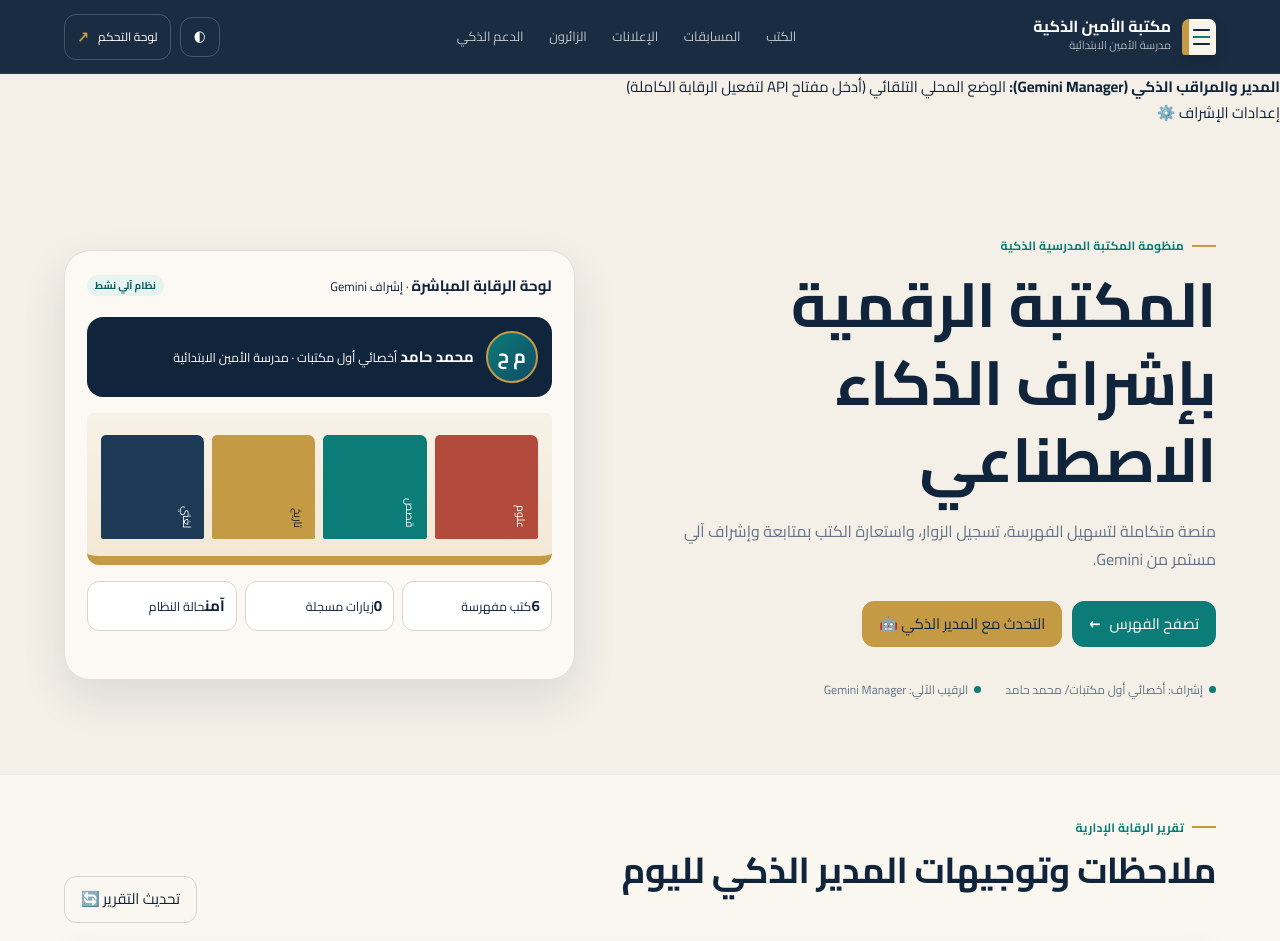
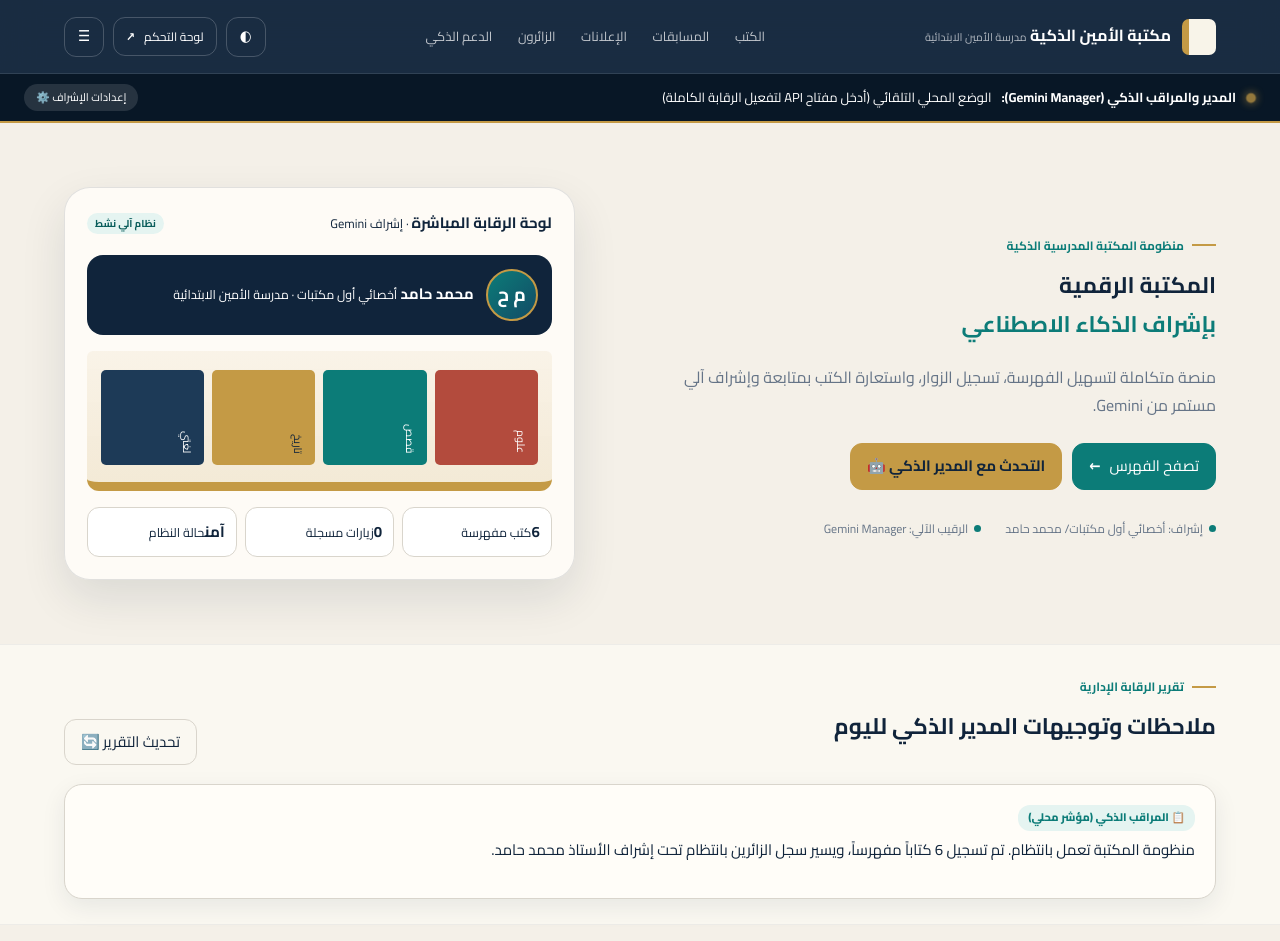
Before and after one commit to selim306306/A2, a website: page index.html in a window 1280 px wide. Shown: the top 941 px of the page. Drawn offline with Linux system fonts and the light colour scheme.

Commit message:
Add AI Manager styles and update layout
Added styles for AI Manager components and adjusted layout styles.

```diff
--- a/styles.css
+++ b/styles.css
@@ -22,71 +22,78 @@ body { margin: 0; background: var(--paper); color: var(--ink); font: 400 15px/1.
 a { color: inherit; text-decoration: none; }
 button, input, textarea, select { font: inherit; }
 button { cursor: pointer; }
-button:focus-visible, a:focus-visible, input:focus-visible, textarea:focus-visible { outline: 3px solid var(--gold); outline-offset: 3px; }
-.site-shell { min-height: 100vh; overflow: hidden; }
+
+/* AI Manager Live Top Bar */
+.ai-manager-bar { display: flex; align-items: center; justify-content: space-between; gap: 12px; padding: 10px 24px; background: #081726; color: #fff; font-size: 13px; border-bottom: 2px solid var(--gold); }
+.ai-manager-info { display: flex; align-items: center; gap: 10px; }
+.pulse-dot { width: 10px; height: 10px; border-radius: 50%; background: #22c55e; box-shadow: 0 0 10px #22c55e; animation: pulse 1.8s infinite; }
+.ai-manager-bar.local .pulse-dot { background: var(--gold); box-shadow: 0 0 10px var(--gold); }
+@keyframes pulse { 0% { transform: scale(0.95); opacity: 0.7; } 50% { transform: scale(1.15); opacity: 1; } 100% { transform: scale(0.95); opacity: 0.7; } }
+.ai-badge-link { background: rgba(255,255,255,.12); padding: 4px 12px; border-radius: 20px; font-size: 11px; transition: background .2s; }
+.ai-badge-link:hover { background: var(--gold); color: var(--ink); }
+
+/* AI Briefing Box */
+.ai-briefing-box { background: linear-gradient(135deg, #ffffff, #f4f8f8); border: 2px solid var(--teal); border-radius: var(--radius); }
+.ai-briefing-content { display: flex; flex-direction: column; gap: 6px; }
+.ai-icon-tag { font-size: 11px; font-weight: 800; color: var(--teal); background: #e5f4f1; padding: 3px 10px; border-radius: 12px; width: fit-content; }
+
+/* Layout Shell */
+.site-shell { min-height: 100vh; }
 .topbar { position: sticky; top: 0; z-index: 20; display: flex; align-items: center; justify-content: space-between; gap: 24px; min-height: 74px; padding: 12px clamp(18px, 5vw, 72px); color: #fff; background: rgba(16,36,59,.96); border-bottom: 1px solid rgba(255,255,255,.1); backdrop-filter: blur(18px); }
-.brand, .footer-brand { display: inline-flex; align-items: center; gap: 11px; }
-.brand-copy { display: grid; gap: 0; }
-.brand-copy strong { font-size: 16px; line-height: 1.2; letter-spacing: -.2px; }
-.brand-copy small { color: rgba(255,255,255,.65); font-size: 11px; }
-.brand-mark { width: 34px; height: 36px; display: inline-block; position: relative; overflow: hidden; border-radius: 7px 7px 3px 3px; background: linear-gradient(90deg, var(--gold) 0 22%, #f8f4e9 22% 100%); box-shadow: 0 4px 12px rgba(0,0,0,.18); }
-.brand-mark::before, .brand-mark::after { content: ""; position: absolute; right: 6px; left: 11px; height: 2px; background: var(--ink); border-radius: 2px; }
-.brand-mark::before { top: 10px; } .brand-mark::after { bottom: 10px; }
-.brand-mark span { position: absolute; right: 6px; left: 11px; top: 17px; height: 2px; background: var(--teal); }
-.brand-mark.small { width: 27px; height: 29px; }
-.brand-mark.small::before { top: 8px; } .brand-mark.small::after { bottom: 8px; } .brand-mark.small span { top: 13px; }
+.brand { display: inline-flex; align-items: center; gap: 11px; }
+.brand-copy strong { font-size: 16px; line-height: 1.2; } .brand-copy small { color: rgba(255,255,255,.65); font-size: 11px; }
+.brand-mark { width: 34px; height: 36px; border-radius: 7px; background: linear-gradient(90deg, var(--gold) 0 22%, #f8f4e9 22% 100%); }
+
 .primary-nav { display: flex; align-items: center; gap: clamp(12px, 2vw, 28px); color: rgba(255,255,255,.72); font-size: 13px; }
-.primary-nav a { transition: color .2s ease; } .primary-nav a:hover, .primary-nav a.active { color: #fff; }
+.primary-nav a:hover, .primary-nav a.active { color: #fff; font-weight: 700; }
 .top-actions { display: flex; align-items: center; gap: 9px; }
 .icon-button, .menu-toggle { width: 40px; height: 40px; border: 1px solid rgba(255,255,255,.2); border-radius: 12px; color: #fff; background: transparent; }
-.icon-button:hover, .menu-toggle:hover { background: rgba(255,255,255,.1); }
 .admin-link { display: inline-flex; align-items: center; gap: 9px; padding: 8px 12px; border: 1px solid rgba(255,255,255,.2); border-radius: 12px; color: #fff; font-size: 12px; }
-.admin-link b { color: var(--gold); font-size: 16px; }
-.menu-toggle { display: none; }
 
 #app { min-height: 740px; }
-.page-shell { max-width: 1320px; margin: 0 auto; padding: 42px clamp(18px, 5vw, 72px) 80px; }
-.page-hero { display: grid; grid-template-columns: 1fr auto; align-items: end; gap: 20px; padding: 30px 0; }
+.page-shell { max-width: 1320px; margin: 0 auto; padding: 20px clamp(18px, 5vw, 72px) 80px; }
+.page-hero { display: grid; grid-template-columns: 1fr auto; align-items: end; gap: 20px; padding: 20px 0; }
 .page-hero h1 { font-size: clamp(32px, 5vw, 53px); margin-bottom: 8px; }
-.page-hero p { max-width: 660px; margin-bottom: 0; color: var(--muted); }
-.eyebrow { display: inline-flex; align-items: center; gap: 8px; margin: 0 0 10px; color: var(--teal); font-size: 12px; font-weight: 700; letter-spacing: .2px; }
+.eyebrow { display: inline-flex; align-items: center; gap: 8px; margin: 0 0 10px; color: var(--teal); font-size: 12px; font-weight: 700; }
 .eyebrow::before { content: ""; width: 24px; height: 2px; background: var(--gold); }
-h1, h2, h3, p { margin-top: 0; } h1, h2, h3 { line-height: 1.25; letter-spacing: -.5px; }
-h1 { font-size: clamp(33px, 5vw, 62px); margin-bottom: 18px; } h2 { font-size: clamp(24px, 3vw, 36px); } h3 { font-size: 18px; }
+
+h1, h2, h3, p { margin-top: 0; }
 .lead { color: var(--muted); max-width: 620px; font-size: 16px; }
-.btn { display: inline-flex; align-items: center; justify-content: center; gap: 9px; min-height: 45px; padding: 9px 16px; border: 1px solid var(--line); border-radius: 12px; background: var(--surface); color: var(--ink); transition: transform .2s, box-shadow .2s, background .2s, border-color .2s; }
-.btn:hover { transform: translateY(-2px); box-shadow: var(--shadow-soft); border-color: var(--ink-2); }
-.btn.primary { border-color: var(--teal); background: var(--teal); color: #fff; } .btn.primary:hover { background: var(--teal-dark); }
-.btn.gold { border-color: var(--gold); background: var(--gold); color: var(--ink); } .btn.subtle { background: transparent; }
+.btn { display: inline-flex; align-items: center; justify-content: center; gap: 9px; min-height: 45px; padding: 9px 16px; border: 1px solid var(--line); border-radius: 12px; background: var(--surface); color: var(--ink); transition: transform .2s, box-shadow .2s; }
+.btn:hover { transform: translateY(-2px); box-shadow: var(--shadow-soft); }
+.btn.primary { border-color: var(--teal); background: var(--teal); color: #fff; }
+.btn.gold { border-color: var(--gold); background: var(--gold); color: var(--ink); font-weight: 700; }
+.btn.subtle { background: transparent; }
 .btn.block { width: 100%; }
 
-.hero { position: relative; display: grid; grid-template-columns: 1.05fr .95fr; gap: clamp(30px, 6vw, 92px); align-items: center; max-width: 1320px; margin: 0 auto; padding: clamp(54px, 8vw, 110px) clamp(18px, 5vw, 72px) 74px; }
-.hero-copy { position: relative; z-index: 1; }
-.hero-actions { display: flex; flex-wrap: wrap; gap: 10px; margin: 28px 0 32px; }
+.hero { position: relative; display: grid; grid-template-columns: 1.05fr .95fr; gap: clamp(30px, 6vw, 92px); align-items: center; max-width: 1320px; margin: 0 auto; padding: clamp(30px, 5vw, 70px) clamp(18px, 5vw, 72px); }
+.hero h1 span { color: var(--teal); }
+.hero-actions { display: flex; flex-wrap: wrap; gap: 10px; margin: 24px 0 28px; }
 .trust-row { display: flex; flex-wrap: wrap; gap: 14px 24px; color: var(--muted); font-size: 12px; }
-.trust-row span { display: inline-flex; align-items: center; gap: 6px; } .trust-row i { width: 7px; height: 7px; display: inline-block; border-radius: 50%; background: var(--teal); }
-.hero-board { position: relative; min-height: 430px; padding: 22px; border: 1px solid rgba(16,36,59,.12); border-radius: 26px; background: rgba(255,253,248,.73); box-shadow: var(--shadow); }
+.trust-row span { display: inline-flex; align-items: center; gap: 6px; } .trust-row i { width: 7px; height: 7px; border-radius: 50%; background: var(--teal); }
+
+.hero-board { position: relative; padding: 22px; border: 1px solid rgba(16,36,59,.12); border-radius: 26px; background: rgba(255,253,248,.85); box-shadow: var(--shadow); }
 .board-head { display: flex; align-items: center; justify-content: space-between; gap: 12px; margin-bottom: 18px; }
 .board-profile { display: flex; align-items: center; gap: 12px; padding: 14px; border-radius: 16px; background: var(--ink); color: #fff; }
 .profile-avatar { width: 52px; height: 52px; display: grid; place-items: center; border: 2px solid var(--gold); border-radius: 50%; background: linear-gradient(135deg, var(--teal), #124b66); color: #fff; font-size: 19px; font-weight: 700; }
-.book-shelf { display: grid; grid-template-columns: repeat(4, 1fr); align-items: end; gap: 8px; height: 152px; padding: 12px 14px 17px; margin: 16px 0; border-bottom: 9px solid var(--gold); border-radius: 6px 6px 12px 12px; background: linear-gradient(180deg, rgba(196,154,69,.08), rgba(196,154,69,.18)); }
-.shelf-book { min-height: 104px; padding: 11px 8px; border-radius: 5px 7px 2px 2px; color: #fff; writing-mode: vertical-rl; font-size: 11px; }
+.book-shelf { display: grid; grid-template-columns: repeat(4, 1fr); align-items: end; gap: 8px; height: 140px; padding: 12px 14px 17px; margin: 16px 0; border-bottom: 9px solid var(--gold); border-radius: 6px 6px 12px 12px; background: linear-gradient(180deg, rgba(196,154,69,.08), rgba(196,154,69,.18)); }
+.shelf-book { min-height: 95px; padding: 11px 8px; border-radius: 5px; color: #fff; writing-mode: vertical-rl; font-size: 11px; }
 .shelf-book:nth-child(1) { background: #b34b3d; } .shelf-book:nth-child(2) { background: #0c7c78; } .shelf-book:nth-child(3) { background: #c49a45; color: var(--ink); } .shelf-book:nth-child(4) { background: #1d3a57; }
 .board-stats { display: grid; grid-template-columns: repeat(3, 1fr); gap: 8px; } .mini-stat { padding: 11px; border: 1px solid var(--line); border-radius: 12px; background: #fff; }
 
-.section { max-width: 1320px; margin: 0 auto; padding: 35px clamp(18px, 5vw, 72px); }
-.section.soft { max-width: none; background: rgba(255,253,248,.54); border-top: 1px solid rgba(16,36,59,.05); border-bottom: 1px solid rgba(16,36,59,.05); }
+.section { max-width: 1320px; margin: 0 auto; padding: 25px clamp(18px, 5vw, 72px); }
+.section.soft { max-width: none; background: rgba(255,253,248,.6); border-top: 1px solid rgba(16,36,59,.05); border-bottom: 1px solid rgba(16,36,59,.05); }
 .section-head { display: flex; align-items: end; justify-content: space-between; gap: 15px; margin-bottom: 19px; }
 .stats-grid { display: grid; grid-template-columns: repeat(4, 1fr); gap: 13px; }
 .stat-card { padding: 20px; border: 1px solid var(--line); border-radius: var(--radius); background: var(--surface); box-shadow: var(--shadow-soft); } .stat-card strong { display: block; font-size: 30px; }
 .content-grid { display: grid; grid-template-columns: 1.15fr .85fr; gap: 18px; } .card { border: 1px solid var(--line); border-radius: var(--radius); background: var(--surface); box-shadow: var(--shadow-soft); } .card-body { padding: 20px; }
 .announcement-list { display: grid; gap: 11px; } .announcement-item { display: flex; align-items: flex-start; gap: 12px; padding: 12px 0; border-bottom: 1px solid var(--line); }
-.date-box { flex: 0 0 50px; display: grid; place-items: center; min-height: 50px; border-radius: 12px; background: var(--gold-soft); color: var(--ink); text-align: center; }
+.date-box { flex: 0 0 50px; display: grid; place-items: center; min-height: 50px; border-radius: 12px; background: var(--gold-soft); color: var(--ink); }
 .item-content h3 { margin-bottom: 3px; font-size: 15px; } .item-content p { margin: 0; color: var(--muted); font-size: 12px; } .tag { display: inline-block; padding: 2px 8px; border-radius: 999px; background: #e5f4f1; color: var(--teal-dark); font-size: 10px; font-weight: 700; }
 .search-box { display: flex; align-items: center; gap: 10px; margin-bottom: 18px; padding: 8px 10px 8px 14px; border: 1px solid var(--line); border-radius: 14px; background: #fff; } .search-box input { flex: 1; border: 0; outline: 0; background: transparent; } .search-box button { padding: 6px 14px; border: 0; border-radius: 10px; background: var(--ink); color: #fff; }
 .book-results { display: grid; gap: 10px; } .book-result { display: flex; align-items: center; gap: 12px; padding: 11px; border-radius: 12px; background: #f7f4ed; } .book-cover { width: 40px; height: 52px; display: grid; place-items: center; border-radius: 4px; background: var(--teal); color: #fff; font-size: 10px; font-weight: 700; }
 .catalog-grid { display: grid; grid-template-columns: repeat(3, 1fr); gap: 15px; } .catalog-card { display: flex; gap: 14px; padding: 16px; border: 1px solid var(--line); border-radius: 17px; background: var(--surface); } .catalog-cover { flex: 0 0 65px; min-height: 91px; display: grid; place-items: center; border-radius: 5px; background: var(--teal); color: #fff; font-weight: 700; }
-.support-layout { display: grid; grid-template-columns: 1.1fr .9fr; gap: 18px; } .chat-card { display: flex; flex-direction: column; min-height: 440px; } .chat-head { display: flex; align-items: center; gap: 11px; padding: 17px 20px; border-bottom: 1px solid var(--line); } .bot-dot { width: 38px; height: 38px; display: grid; place-items: center; border-radius: 50%; background: var(--teal); color: #fff; } .chat-log { flex: 1; display: grid; align-content: start; gap: 12px; padding: 20px; background: #faf8f2; overflow-y: auto; max-height: 350px; } .message { max-width: 82%; padding: 11px 14px; border-radius: 15px; font-size: 13px; } .message.bot { justify-self: start; border: 1px solid var(--line); background: #fff; } .message.user { justify-self: end; background: var(--ink-2); color: #fff; } .chat-form { display: flex; gap: 9px; padding: 12px; border-top: 1px solid var(--line); background: #fff; } .chat-form input { flex: 1; padding: 9px 12px; border: 1px solid var(--line); border-radius: 10px; } .chat-form button { padding: 9px 15px; border: 0; border-radius: 10px; background: var(--teal); color: #fff; }
+.support-layout { display: grid; grid-template-columns: 1.1fr .9fr; gap: 18px; } .chat-card { display: flex; flex-direction: column; min-height: 440px; } .chat-head { display: flex; align-items: center; gap: 11px; padding: 17px 20px; border-bottom: 1px solid var(--line); } .bot-dot { width: 38px; height: 38px; display: grid; place-items: center; border-radius: 50%; background: var(--teal); color: #fff; font-size: 20px; } .chat-log { flex: 1; display: grid; align-content: start; gap: 12px; padding: 20px; background: #faf8f2; overflow-y: auto; max-height: 350px; } .message { max-width: 82%; padding: 11px 14px; border-radius: 15px; font-size: 13px; } .message.bot { justify-self: start; border: 1px solid var(--line); background: #fff; } .message.user { justify-self: end; background: var(--ink-2); color: #fff; } .chat-form { display: flex; gap: 9px; padding: 12px; border-top: 1px solid var(--line); background: #fff; } .chat-form input { flex: 1; padding: 9px 12px; border: 1px solid var(--line); border-radius: 10px; } .chat-form button { padding: 9px 15px; border: 0; border-radius: 10px; background: var(--teal); color: #fff; }
 .faq-list { display: grid; gap: 9px; } .faq-button { width: 100%; padding: 12px 13px; border: 1px solid var(--line); border-radius: 12px; background: #fff; text-align: right; }
 .dashboard-grid { display: grid; grid-template-columns: repeat(3, 1fr); gap: 15px; } .dashboard-card { padding: 19px; border: 1px solid var(--line); border-radius: 16px; background: var(--surface); }
 .empty-state { padding: 32px; border: 1px dashed var(--line); border-radius: 15px; color: var(--muted); text-align: center; }
@@ -94,5 +101,5 @@ h1 { font-size: clamp(33px, 5vw, 62px); margin-bottom: 18px; } h2 { font-size: c
 .toast { position: fixed; right: 20px; bottom: 20px; z-index: 40; padding: 11px 15px; border-radius: 12px; background: var(--ink); color: #fff; opacity: 0; transform: translateY(12px); transition: opacity .2s, transform .2s; pointer-events: none; } .toast.show { opacity: 1; transform: translateY(0); }
 input[type=text], input[type=password], select { width: 100%; padding: 8px 12px; border: 1px solid var(--line); border-radius: 10px; background: #fff; }
 
-@media (max-width: 980px) { .primary-nav { display: none; } .menu-toggle { display: inline-block; } .hero, .content-grid, .support-layout, .stats-grid, .catalog-grid, .dashboard-grid { grid-template-columns: 1fr; } .footer { grid-template-columns: 1fr; } }
+@media (max-width: 980px) { .primary-nav { display: none; } .hero, .content-grid, .support-layout, .stats-grid, .catalog-grid, .dashboard-grid { grid-template-columns: 1fr; } .footer { grid-template-columns: 1fr; } .ai-manager-bar { flex-direction: column; align-items: flex-start; } }
 body.dark { --paper: #101a24; --surface: #172534; --ink: #f2f0e9; --ink-2: #233d58; --muted: #aab5c0; --line: #304354; } body.dark .search-box, body.dark .chat-form, body.dark .faq-button, body.dark .book-result, body.dark .catalog-card, body.dark .stat-card, body.dark .card, body.dark input, body.dark select { background: var(--surface); color: var(--ink); } body.dark .chat-log { background: #132130; }
```
